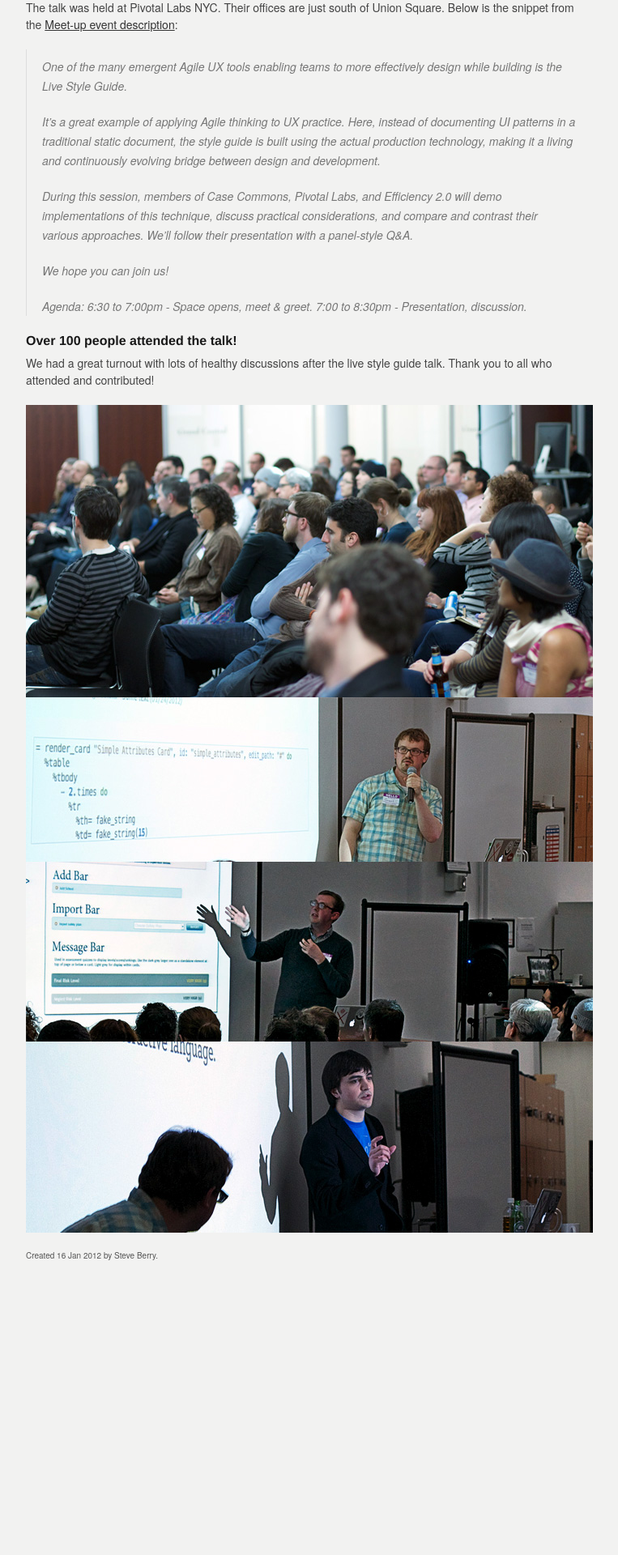
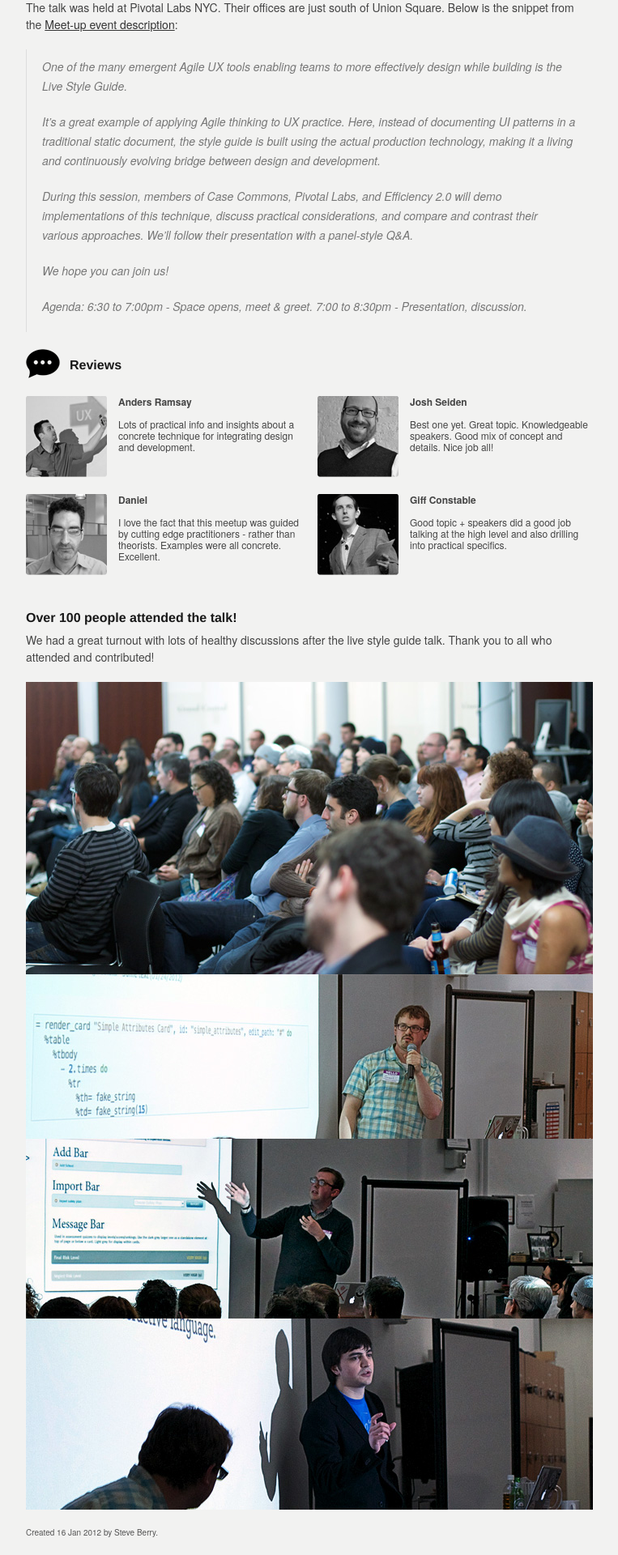
Before and after one commit to thoughtmerchant/thoughtmerchant.github.com, a Jekyll site: the page built from talks/_posts/2012-1-16-live-style-guides.md, in a window 1280 px wide. Shown: the part 832-2752 px from the top of the page at 81% size, without its empty margins (378-1141 px from the left). Built offline with Jekyll 4.4.1, drawn with Linux system fonts in a browser that asks for light colours; nearby versions of some CDN libraries; before the commit the page ends 2410 px from its top, so only the background shows below that.

Commit message:
Adding reviews to live style guide talk page

```diff
--- a/public/stylesheets/screen.css
+++ b/public/stylesheets/screen.css
@@ -81,44 +81,90 @@ ul#nav {
   line-height: 14px;
 }
 
-/* line 68, sass/screen.sass */
+/* line 66, sass/screen.sass */
+.reviews {
+  background: url(/images/icons/review.png) 0 0 no-repeat;
+  height: 42px;
+  padding-left: 54px;
+  padding-top: 9px;
+  margin-top: 21px;
+}
+
+/* line 73, sass/screen.sass */
+blockquote {
+  overflow: hidden;
+  margin-bottom: 21px;
+}
+
+/* line 77, sass/screen.sass */
+ul.review-list {
+  list-style: none;
+  margin: 0;
+  overflow: hidden;
+  margin-bottom: 21px;
+}
+/* line 82, sass/screen.sass */
+ul.review-list li {
+  margin-bottom: 21px;
+}
+/* line 84, sass/screen.sass */
+ul.review-list li p {
+  font-size: 12px;
+  line-height: 14px;
+  margin-bottom: 0;
+}
+/* line 88, sass/screen.sass */
+ul.review-list li b {
+  font-weight: bold;
+  clear: both;
+  margin-bottom: 14px;
+  display: inline-block;
+}
+/* line 93, sass/screen.sass */
+ul.review-list li img {
+  float: left;
+  margin-right: 14px;
+  margin-bottom: 0;
+}
+
+/* line 100, sass/screen.sass */
 h1 {
   font-size: 36px;
   line-height: 42px;
 }
 
-/* line 72, sass/screen.sass */
+/* line 104, sass/screen.sass */
 h1, h2, h3, h4, h5 {
   font-family: helvetica, arial, sans-serif;
   font-weight: bold;
 }
 
-/* line 76, sass/screen.sass */
+/* line 108, sass/screen.sass */
 h2 {
   font-size: 24px;
   line-height: 28px;
 }
 
-/* line 80, sass/screen.sass */
+/* line 112, sass/screen.sass */
 h3 {
   font-size: 22px;
   line-height: 21px;
 }
 
-/* line 85, sass/screen.sass */
+/* line 117, sass/screen.sass */
 h4 {
   font-size: 16px;
   margin-bottom: 7px;
   line-height: 21px;
 }
 
-/* line 91, sass/screen.sass */
+/* line 123, sass/screen.sass */
 .post-content {
   margin-bottom: 21px;
   margin-top: 14px;
 }
 
-/* line 94, sass/screen.sass */
+/* line 126, sass/screen.sass */
 .post-details {
   font-size: 10px;
   margin-bottom: 14px;
@@ -126,50 +172,50 @@ h4 {
   color: #545454;
 }
 
-/* line 101, sass/screen.sass */
+/* line 133, sass/screen.sass */
 a:hover {
   color: #db1750;
   text-decoration: none;
 }
 
-/* line 104, sass/screen.sass */
+/* line 136, sass/screen.sass */
 a:active {
   color: #801736;
 }
 
-/* line 108, sass/screen.sass */
+/* line 140, sass/screen.sass */
 .post-listing {
   margin-bottom: 21px;
 }
-/* line 110, sass/screen.sass */
+/* line 142, sass/screen.sass */
 .post-listing p {
   margin-bottom: 0;
 }
-/* line 112, sass/screen.sass */
+/* line 144, sass/screen.sass */
 .post-listing a {
   font-size: 18px;
   font-weight: bold;
   line-height: 21px;
 }
 
-/* line 119, sass/screen.sass */
+/* line 151, sass/screen.sass */
 .post {
   margin-bottom: 21px;
 }
 
-/* line 121, sass/screen.sass */
+/* line 153, sass/screen.sass */
 .divider {
   background: transparent url(/images/chrome/divider.png) top center no-repeat;
   height: 14px;
   margin: 21px 0;
 }
 
-/* line 126, sass/screen.sass */
+/* line 158, sass/screen.sass */
 .manycols {
   clear: left;
 }
 
-/* line 130, sass/screen.sass */
+/* line 162, sass/screen.sass */
 .box {
   background: #dbdbdb;
   -moz-border-radius: 4px;
@@ -179,12 +225,12 @@ a:active {
   -khtml-border-radius: 4px;
   border-radius: 4px;
 }
-/* line 133, sass/screen.sass */
+/* line 165, sass/screen.sass */
 .box p {
   padding: 14px 21px;
 }
 
-/* line 135, sass/screen.sass */
+/* line 167, sass/screen.sass */
 a.linkbox {
   display: block;
   padding: 14px 47px;
@@ -199,60 +245,60 @@ a.linkbox {
   text-decoration: none;
 }
 
-/* line 142, sass/screen.sass */
+/* line 174, sass/screen.sass */
 a.linkbox:hover {
   background: #db1750 url(/images/chrome/out.png) 14px 13px no-repeat;
   color: #232323;
 }
 
 @media only screen and (min-width: 480px) and (max-width: 767px) {
-  /* line 148, sass/screen.sass */
+  /* line 180, sass/screen.sass */
   .sidebar {
     display: none;
   }
 
-  /* line 150, sass/screen.sass */
+  /* line 182, sass/screen.sass */
   #nav li a {
     text-align: left;
   }
 
-  /* line 152, sass/screen.sass */
+  /* line 184, sass/screen.sass */
   #tm_logo {
     float: left;
   }
 
-  /* line 154, sass/screen.sass */
+  /* line 186, sass/screen.sass */
   .deck_container {
     width: 300px;
   }
 
-  /* line 156, sass/screen.sass */
+  /* line 188, sass/screen.sass */
   #tmhero {
     display: none;
   }
 }
 @media only screen and (max-width: 479px) {
-  /* line 160, sass/screen.sass */
+  /* line 192, sass/screen.sass */
   .sidebar {
     display: none;
   }
 
-  /* line 162, sass/screen.sass */
+  /* line 194, sass/screen.sass */
   #nav li a {
     text-align: left;
   }
 
-  /* line 164, sass/screen.sass */
+  /* line 196, sass/screen.sass */
   #tm_logo {
     float: left;
   }
 
-  /* line 166, sass/screen.sass */
+  /* line 198, sass/screen.sass */
   .deck_container {
     width: 300px;
   }
 
-  /* line 168, sass/screen.sass */
+  /* line 200, sass/screen.sass */
   #tmhero {
     display: none;
   }
--- a/talks/_posts/2012-1-16-live-style-guides.md
+++ b/talks/_posts/2012-1-16-live-style-guides.md
@@ -25,6 +25,32 @@ image: /images/talks/live-style-guide.jpg
 > 6:30 to 7:00pm - Space opens, meet & greet.
 > 7:00 to 8:30pm - Presentation, discussion.
 
+<h4 class="reviews">Reviews </h4>
+<ul class="review-list row">
+  <li class="six columns alpha">
+    <img src="/images/talks/anders.png" alt="anders ramsay"/>
+    <p><b>Anders Ramsay</b><br/>Lots of practical info and insights about a concrete technique for integrating design and development.</p>
+  </li>
+  <li class="six columns omega">
+    <img src="/images/talks/josh.png" alt="Josh Seiden"/>
+    <p><b>Josh Seiden</b><br/>Best one yet. Great topic. Knowledgeable speakers. Good mix of concept and details. Nice job all!</p>
+  </li>
+  <li class="six columns alpha">
+    <img src="/images/talks/daniel.png" alt="daniel"/>
+    <p><b>Daniel</b><br/>I love the fact that this meetup was guided by cutting edge practitioners - rather than theorists. Examples were all concrete. Excellent.</p>
+  </li>
+  <li class="six columns omega">
+    <img src="/images/talks/giff.png" alt="Giff Constable"/>
+    <p><b>Giff Constable</b><br/>Good topic + speakers did a good job talking at the high level and also drilling into practical specifics.</p>
+  </li>
+
+
+  <li></li>
+  <li></li>
+  <li></li>
+
+</ul>
+
 ####Over 100 people attended the talk!
 
 We had a great turnout with lots of healthy discussions after the live style guide talk. Thank you to all who attended and contributed!
```
Also changed, not shown: public/stylesheets/sass/screen.sass (+32 -0 lines), images/icons/review.png (added), images/talks/anders.png (added), images/talks/daniel.png (added), images/talks/giff.png (added), images/talks/josh.png (added), 11 other files.
